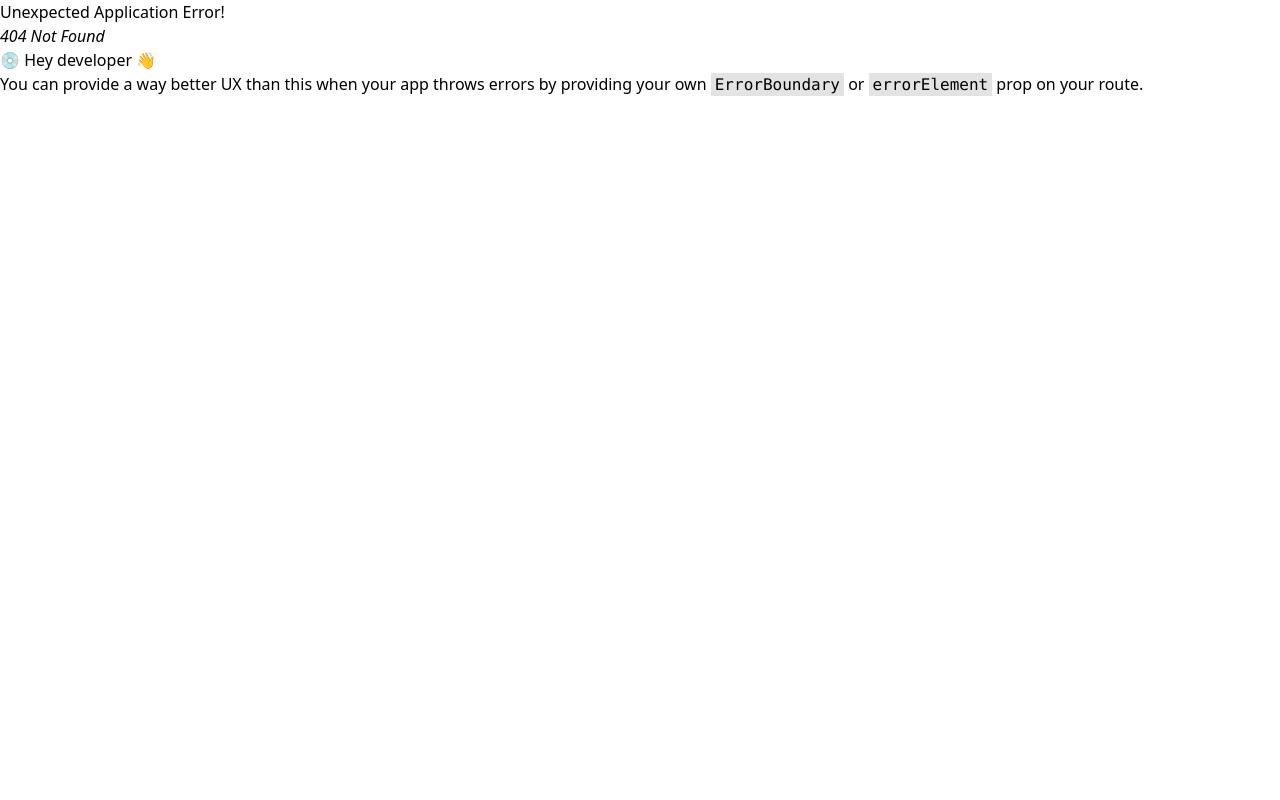
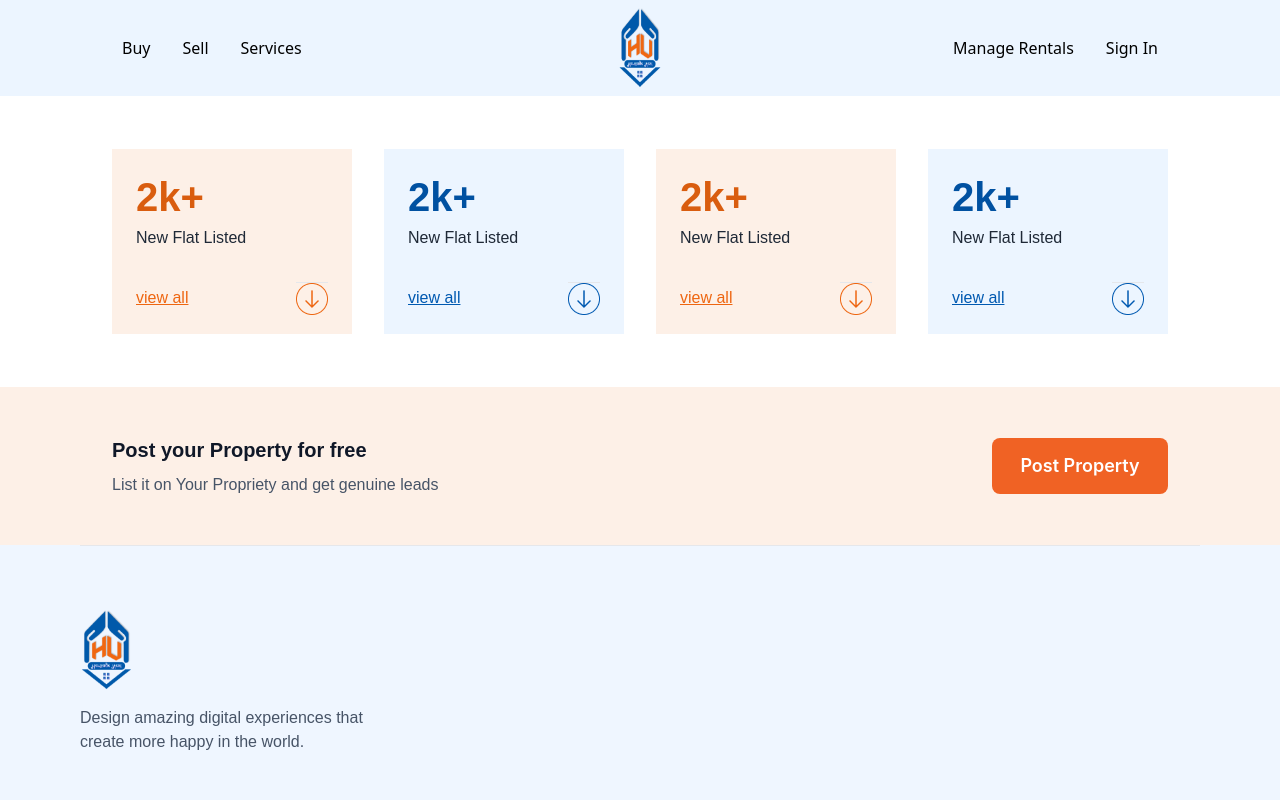
Before and after one commit to Pronoy568/HeritageNest, a React (Vite) app: page /buyScreen in a window 1280 px wide. Before the commit this address had no page. Shown: the top 800 px of the page. Built offline with nearby package versions, Linux system fonts and the light colour scheme.

Commit message:
In Buyer Screens page, post property section inclued

```diff
--- a/src/Routes/Router.jsx
+++ b/src/Routes/Router.jsx
@@ -2,6 +2,7 @@ import { createBrowserRouter } from "react-router-dom";
 import App from "../App";
 import Landing from "../pages/Landing/Landing";
 import About from "../pages/About/About";
+import BuyScreen from "../pages/BuyScreen/BuyScreen";
 
 const routes = [
   {
@@ -16,6 +17,10 @@ const routes = [
         path: "/about",
         element: <About />,
       },
+      {
+        path: "/buyScreen",
+        element: <BuyScreen />,
+      },
     ],
   },
 ];
--- /dev/null
+++ b/src/pages/BuyScreen/BuyScreen.jsx
@@ -0,0 +1,13 @@
+import Counter from "../../component/shared/Counter/Counter";
+import PostProperty from "./PostProperty";
+
+const BuyScreen = () => {
+  return (
+    <div>
+      <Counter />
+      <PostProperty />
+    </div>
+  );
+};
+
+export default BuyScreen;
--- /dev/null
+++ b/src/pages/BuyScreen/PostProperty.jsx
@@ -0,0 +1,26 @@
+const PostProperty = () => {
+  return (
+    <div className="w-full bg-[#FDF0E7] py-[48px] px-[20px] md:px-[112px]">
+      <div className="max-w-[1440px] mx-auto flex flex-col md:flex-row items-center justify-between gap-[64px]">
+        {/* Text Section */}
+        <div className="w-full md:w-[784px]">
+          <h2 className="font-montserrat text-[20px] font-semibold leading-[30px] text-center md:text-left text-[#101828]">
+            Post your Property for free
+          </h2>
+          <p className="font-poppins text-[16px] font-normal leading-[24px] text-center md:text-left text-[#475467] mt-[8px]">
+            List it on Your Propriety and get genuine leads
+          </p>
+        </div>
+
+        {/* Button Section */}
+        <div>
+          <button className="w-[176px] h-[56px] bg-[#F06224] text-white font-inter text-[18px] font-semibold leading-[28px] rounded-lg">
+            Post Property
+          </button>
+        </div>
+      </div>
+    </div>
+  );
+};
+
+export default PostProperty;
```
